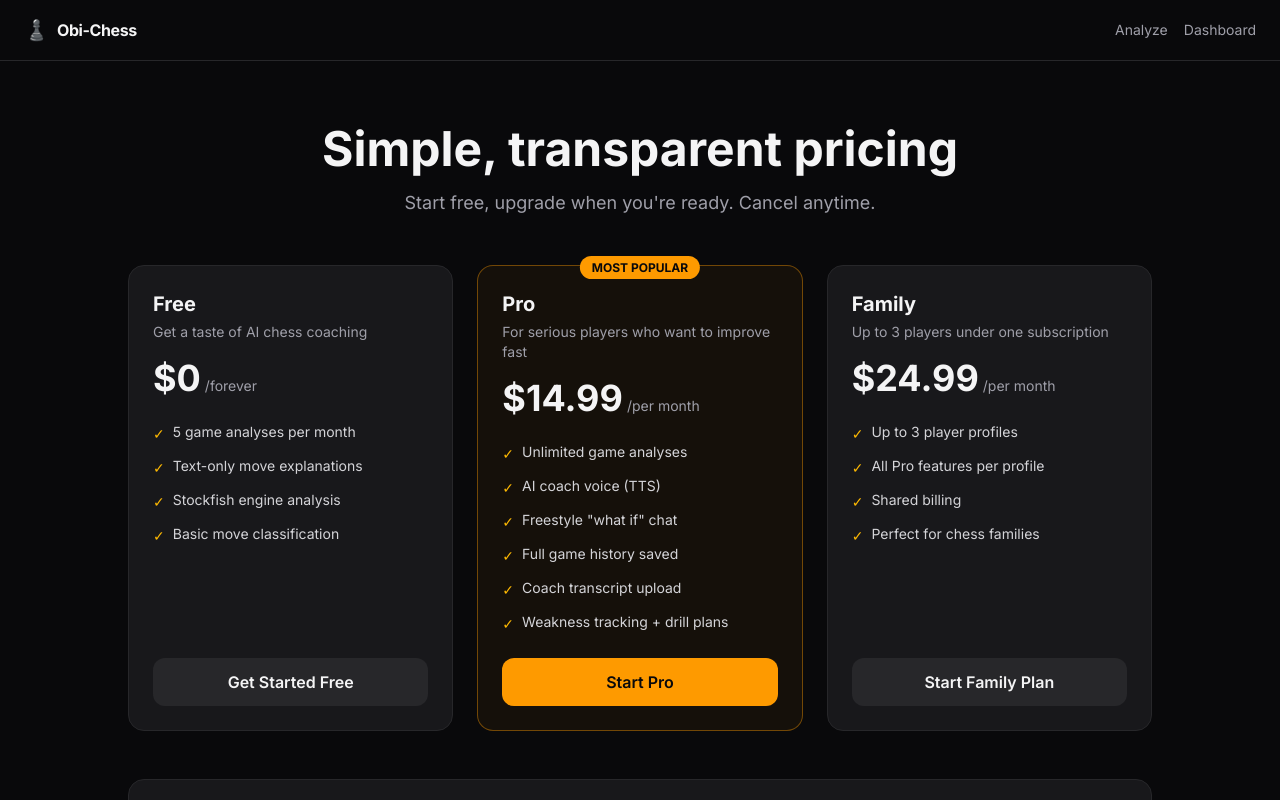
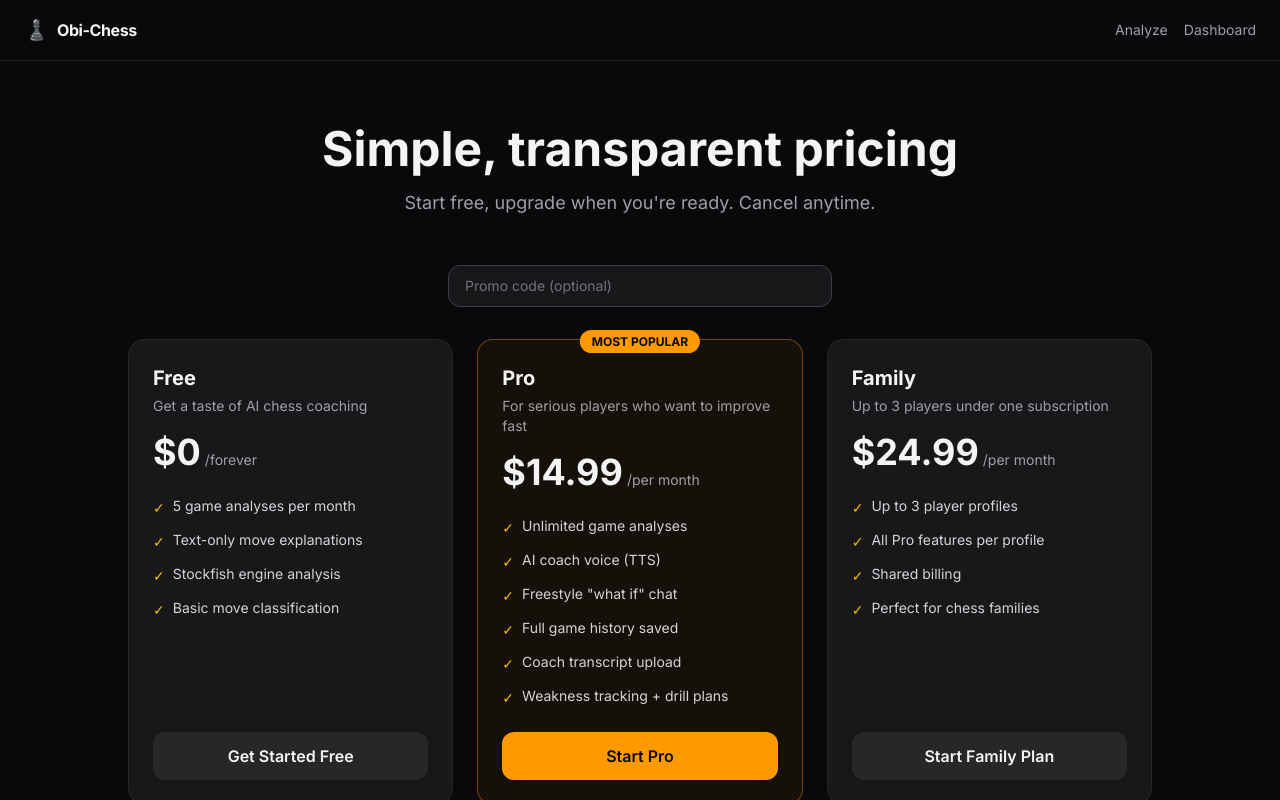
Before and after one commit to ruizhi1201/obichess, a Next.js app: page /pricing in a window 1280 px wide. Shown: the top 800 px of the page. Built offline with nearby package versions, Linux system fonts and the light colour scheme; no server answers.

Commit message:
feat: add promo/coupon code support to checkout

```diff
--- a/app/api/stripe/checkout/route.ts
+++ b/app/api/stripe/checkout/route.ts
@@ -6,7 +6,7 @@ const stripe = new Stripe(process.env.STRIPE_SECRET_KEY!, { apiVersion: '2026-03
 
 export async function POST(req: NextRequest) {
   try {
-    const { plan } = await req.json();
+    const { plan, promoCode } = await req.json();
 
     if (!plan || !['pro', 'family'].includes(plan)) {
       return NextResponse.json({ error: 'Invalid plan' }, { status: 400 });
@@ -54,6 +54,17 @@ export async function POST(req: NextRequest) {
 
     const appUrl = process.env.NEXT_PUBLIC_APP_URL || 'https://obichess.com';
 
+    // Resolve promo code to a Stripe promotion code ID if provided
+    let discounts: { promotion_code: string }[] | undefined;
+    if (promoCode) {
+      const promoCodes = await stripe.promotionCodes.list({ code: promoCode, active: true, limit: 1 });
+      if (promoCodes.data.length > 0) {
+        discounts = [{ promotion_code: promoCodes.data[0].id }];
+      } else {
+        return NextResponse.json({ error: 'Invalid or expired promo code' }, { status: 400 });
+      }
+    }
+
     const session = await stripe.checkout.sessions.create({
       customer: customerId,
       mode: 'subscription',
@@ -61,6 +72,9 @@ export async function POST(req: NextRequest) {
       success_url: `${appUrl}/dashboard?upgraded=1`,
       cancel_url: `${appUrl}/pricing`,
       metadata: { user_id: user.id, plan },
+      // If no promo code entered manually, allow user to enter one at checkout
+      allow_promotion_codes: !discounts,
+      ...(discounts ? { discounts } : {}),
     });
 
     return NextResponse.json({ url: session.url });
--- a/app/pricing/page.tsx
+++ b/app/pricing/page.tsx
@@ -60,6 +60,8 @@ const plans = [
 export default function PricingPage() {
   const [loading, setLoading] = useState<string | null>(null);
   const [error, setError] = useState<string | null>(null);
+  const [promoCode, setPromoCode] = useState('');
+  const [promoApplied, setPromoApplied] = useState(false);
 
   const handleUpgrade = async (planKey: string) => {
     setLoading(planKey);
@@ -80,7 +82,7 @@ export default function PricingPage() {
           'Content-Type': 'application/json',
           'Authorization': `Bearer ${session.access_token}`,
         },
-        body: JSON.stringify({ plan: planKey }),
+        body: JSON.stringify({ plan: planKey, promoCode: promoCode.trim() || undefined }),
       });
 
       const data = await res.json();
@@ -124,6 +126,30 @@ export default function PricingPage() {
             <p className="text-zinc-400 text-lg max-w-xl mx-auto">
               Start free, upgrade when you&apos;re ready. Cancel anytime.
             </p>
+          </div>
+
+          {/* Promo code input */}
+          <div className="max-w-sm mx-auto mb-8">
+            <div className="flex gap-2">
+              <input
+                type="text"
+                value={promoCode}
+                onChange={(e) => { setPromoCode(e.target.value.toUpperCase()); setPromoApplied(false); }}
+                placeholder="Promo code (optional)"
+                className="flex-1 bg-zinc-900 border border-zinc-700 rounded-xl px-4 py-2.5 text-sm text-zinc-100 placeholder:text-zinc-500 focus:outline-none focus:border-amber-500/60"
+              />
+              {promoCode && (
+                <button
+                  onClick={() => setPromoApplied(true)}
+                  className="bg-zinc-800 hover:bg-zinc-700 text-zinc-100 text-sm font-semibold px-4 py-2.5 rounded-xl transition-colors"
+                >
+                  Apply
+                </button>
+              )}
+            </div>
+            {promoApplied && promoCode && (
+              <p className="text-amber-400 text-xs mt-2 text-center">✓ Code &quot;{promoCode}&quot; will be applied at checkout</p>
+            )}
           </div>
 
           {error && (
```
